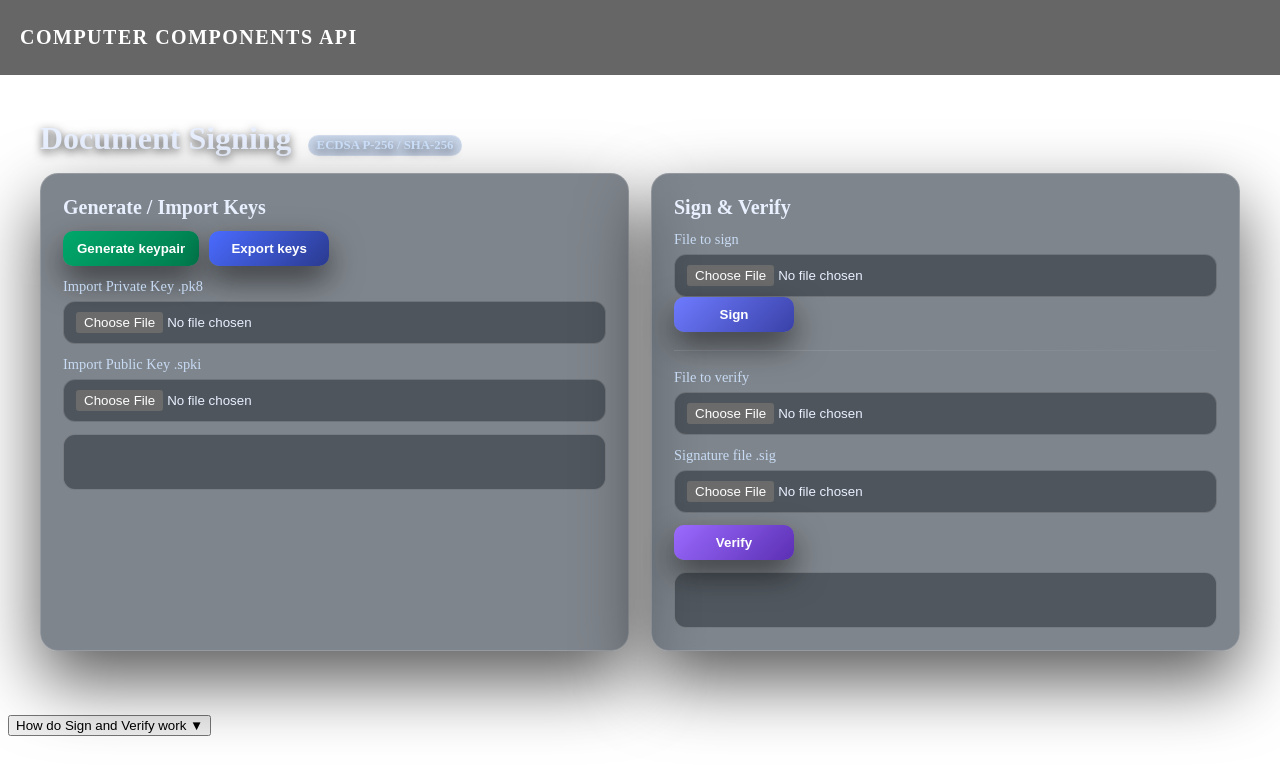
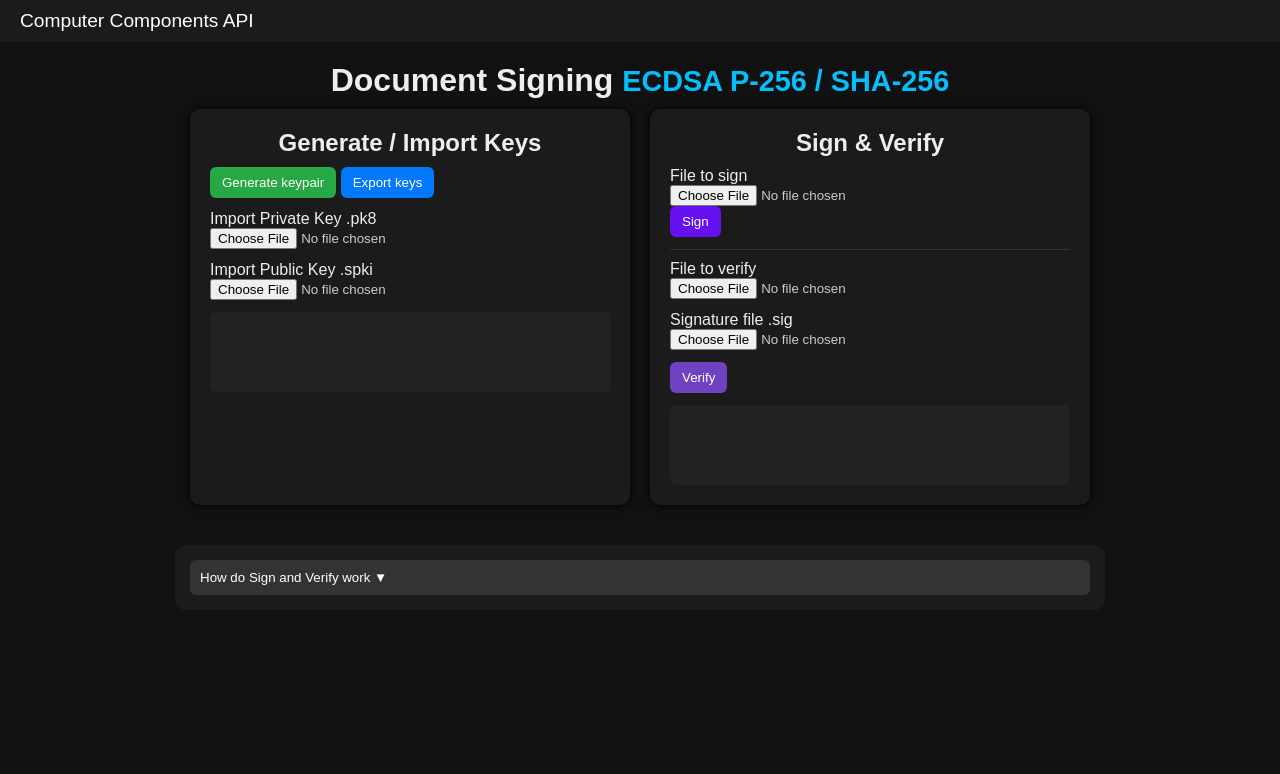
Before and after one commit to AndreiRetsja105/API-computer-parts-database-and-secure-storage, a plain HTML site: page sign-verify.html in a window 1280 px wide. Drawn offline with Linux system fonts and the light colour scheme.

Commit message:
Add files via upload

```diff
--- a/css/Sign&Verify.css
+++ b/css/Sign&Verify.css
@@ -1,200 +1,187 @@
-/* ---- Page shell ------------------ */
-/* layout container that centers the main content area and also applies default text color */
+/* main page look */
+body {
+  font-family: Arial, sans-serif;
+  background: #111;
+  color: #eee;
+  margin: 0;
+  padding: 0;
+}
+/* dark background + light text */
+
+/* layout center content */
+.container1 {
+  width: 100%;
+  background: #1b1b1b;
+  padding: 10px 0;
+}
+/* top nav bar */
+
+.logo a {
+  color: #fff;
+  text-decoration: none;
+  font-size: 1.2em;
+  padding-left: 20px;
+}
+/* simple white link for logo */
 
 .shell {
-  max-width: 1200px;          /* limit width of the page*/
-  margin: 120px auto 4rem;    /* Center page, add top and bottom spacing */
-  padding: 0 20px;             /* horizontal pad.*/
-  color: #e9f0ff;            /*  text color  default*/
+  max-width: 900px;
+  margin: auto;
+  padding: 20px;
 }
+/* center main body */
 
-
-/*heading style */
-.page-title {
-  font-size: 2rem;        /* large font size for main   */
-  font-weight: 700;      /* bold text */
-  margin: 0 0 1rem 0;             /* botom space */
-  text-shadow: 0 3px 10px rgba(0,0,0,.7);     /* glowing shadow */
-}
-
-.tag {
-  display: inline-block;
-  margin-left: .5rem;
-  padding: 2px 8px;
-  font-size: .8rem;
-  border-radius: 999px;
-  color: #cfe4ff;
-  background: rgba(50,100,180,.25);
-  border: 1px solid rgba(255,255,255,.2);
-}
-
-/* ======= Grid / Cards ======= */
+/* grid for two cards */
 .grid-2 {
   display: grid;
   grid-template-columns: 1fr 1fr;
-  gap: 22px;
+  gap: 20px;
 }
+/* side by side layout */
 
-@media (max-width: 900px) {
-  .grid-2 { grid-template-columns: 1fr; }
+/* card base look */
+.card {
+  background: #1b1b1b;
+  border-radius: 10px;
+  padding: 20px;
+  box-shadow: 0 0 8px #000;
 }
+/* dark boxes with small shadow */
 
-.card {
-  background: rgba(22, 34, 46, 0.55);
-  border: 1px solid rgba(255,255,255,.18);
-  border-radius: 18px;
-  padding: 22px;
-  box-shadow: 0 30px 70px rgba(0,0,0,.65);
-  backdrop-filter: blur(10px) saturate(160%);
-  -webkit-backdrop-filter: blur(10px) saturate(160%);
+/* titles clean and centered */
+h1, h2 {
+  text-align: center;
+  margin: 0 0 10px 0;
 }
+/* title spacing */
 
-.card-title {
-  margin: 0 0 12px;
-  font-size: 1.25rem;
-  font-weight: 700;
+/* small tag under title */
+.tag {
+  color: #00bfff;
+  font-size: 0.9em;
 }
+/* light blue label */
 
+/* row spacing */
+.row {
+  margin-bottom: 12px;
+}
+/* keeps space between inputs */
+
+/* note boxes or messages */
+.result-box {
+  background: #222;
+  color: #ccc;
+  padding: 10px;
+  border-radius: 6px;
+  min-height: 60px;
+  font-family: monospace;
+  white-space: pre-wrap;
+}
+/* for logs and results */
+
+/* divider line */
 .divider {
-  height: 1px;
-  border: 0;
-  margin: 18px 0;
-  background: linear-gradient(
-    to right,
-    rgba(255,255,255,.12),
-    rgba(255,255,255,.02)
-  );
+  border: none;
+  border-top: 1px solid #333;
+  margin: 10px 0;
 }
+/* thin gray line */
 
-/* ======= Form rows & labels ======= */
-.row { margin: 12px 0; }
+/* file input */
+.input-file {
+  color: #ccc;
+  width: 100%;
+}
+/* gray text input */
 
-.label {
-  display: block;
-  margin-bottom: 6px;
-  font-size: .9rem;
-  color: #cfe4ff;
-  opacity: .9;
+/* all buttons */
+.btn {
+  padding: 8px 12px;
+  border: none;
+  border-radius: 6px;
+  color: #fff;
+  cursor: pointer;
+  transition: 0.2s;
 }
+/* base button look */
 
-/* ======= Inputs (text/file) ======= */
-.input {
+/* green button */
+.btn-green {
+  background: #28a745;
+}
+/* make keypair */
+
+/* blue button */
+.btn-blue {
+  background: #0078ff;
+}
+/* export keys */
+
+/* indigo button */
+.btn-indigo {
+  background: #6610f2;
+}
+/* sign button */
+
+/* purple button */
+.btn-purple {
+  background: #6f42c1;
+}
+/* verify button */
+
+/* button hover */
+.btn:hover {
+  opacity: 0.8;
+}
+/* small fade when hover */
+
+/* help card area */
+.help-card {
+  max-width: 900px;
+  margin: 20px auto;
+  background: #1b1b1b;
+  border-radius: 10px;
+  padding: 15px;
+}
+/* bottom info block */
+
+/* toggle button */
+.help-toggle {
   width: 100%;
-  padding: 12px 14px;
-  border-radius: 12px;
-  border: 1px solid rgba(255,255,255,.18);
-  background: rgba(8,16,24,.4);
-  color: #e9f0ff;
-  outline: none;
-  transition: box-shadow .2s, border-color .2s;
-  box-sizing: border-box;
-}
-
-.input:focus {
-  border-color: rgba(90,140,255,.65);
-  box-shadow: 0 0 0 3px rgba(74,107,255,.28);
-}
-
-.input-file {
-  padding: 10px 12px;
-  cursor: pointer;
-  color-scheme: dark; /* makes native file input fit dark UI better */
-}
-
-/* ======= Buttons ======= */
-.actions { display: flex; gap: 10px; flex-wrap: wrap; }
-
-.btn {
-  display: inline-flex;
-  align-items: center;
-  justify-content: center;
-  gap: .5rem;
-  min-width: 120px;
-  padding: 10px 14px;
-  font-weight: 700;
+  background: #333;
   color: #fff;
-  border: 0;
-  border-radius: 10px;
-  cursor: pointer;
-  box-shadow: 0 14px 32px rgba(0,0,0,.55);
-  transition: transform .06s ease, filter .15s ease;
-}
-
-.btn:hover { filter: brightness(1.08); }
-.btn:active { transform: translateY(1px); }
-
-.btn-green { background: linear-gradient(135deg,#00a86b,#007a4d); }
-.btn-blue  { background: linear-gradient(135deg,#4a6bff,#2a3a8f); }
-.btn-indigo{ background: linear-gradient(135deg,#6e7bff,#3941a7); }
-.btn-purple{ background: linear-gradient(135deg,#9b6bff,#5b2fb3); }
-
-/* ======= Result boxes (logs / outputs) ======= */
-.result-box{
-  width: 100%;
-  margin-top: 10px;
-  padding: 12px 14px;
-  min-height: 56px;
-  border-radius: 12px;
-  border: 1px solid rgba(255,255,255,.2);
-  background: rgba(8,16,24,.35);
-  color: #dfe8ff;
-  font: 0.95rem/1.4 'Segoe UI', system-ui, -apple-system, Roboto, Arial, sans-serif;
-  box-shadow: inset 0 0 0 9999px rgba(0,0,0,.06);
-  white-space: pre-wrap;
-  word-wrap: break-word;
-  box-sizing: border-box;
-}
-
-nav {
-  position: fixed;
-  top: 0;
-  left: 0;
-  width: 100%;
-  height: 75px;
-  line-height: 75px;
-  background: rgba(0, 0, 0, 0.6);
-  z-index: 1000; /* stays above everything */
-  display: flex;
-  align-items: center;
-  justify-content: space-between;
-  padding: 0 20px;
-}
-
-nav .logo a {
-  font-size: 20px;
-  font-weight: bold;
-  float: left;
-  color: white;
-  text-transform: uppercase;
-  letter-spacing: 1.5px;
-  text-decoration: none;
+  border: none;
+  text-align: left;
+  padding: 10px;
+  border-radius: 6px;
   cursor: pointer;
 }
+/* collapsible header */
 
-nav .logo a:hover {
-  color: #FF00FF;
-  transition: all 0.3s ease;
+/* help content */
+.help-content {
+  margin-top: 10px;
+  color: #ccc;
+  line-height: 1.5;
 }
+/* info text */
 
-nav ul {
-	float: right;
+/* small text in help */
+.help-note {
+  color: #999;
+  font-size: 0.9em;
 }
+/* extra note */
 
-nav li {
-	 display: inline-block;
-	 list-style: none;
+/* small screens stack items */
+@media (max-width: 700px) {
+  .grid-2 {
+    grid-template-columns: 1fr;
+  }
+  /* one column on phone */
+  .card {
+    margin-bottom: 15px;
+  }
+  /* small gap between cards */
 }
-
-nav li a {
-    font-size: 14px; /* Adjust font size for smaller screens */
-    text-transform: uppercase;
-    padding: 0px 15px; /* Adjust padding for smaller screens */
-    color: #C5CAE9;
-    text-decoration: none;
-}
-
-nav li a:hover{
-	 color: #FF00FF;
-	 transition: all 0.5s ease 0s;
-
-}
```
